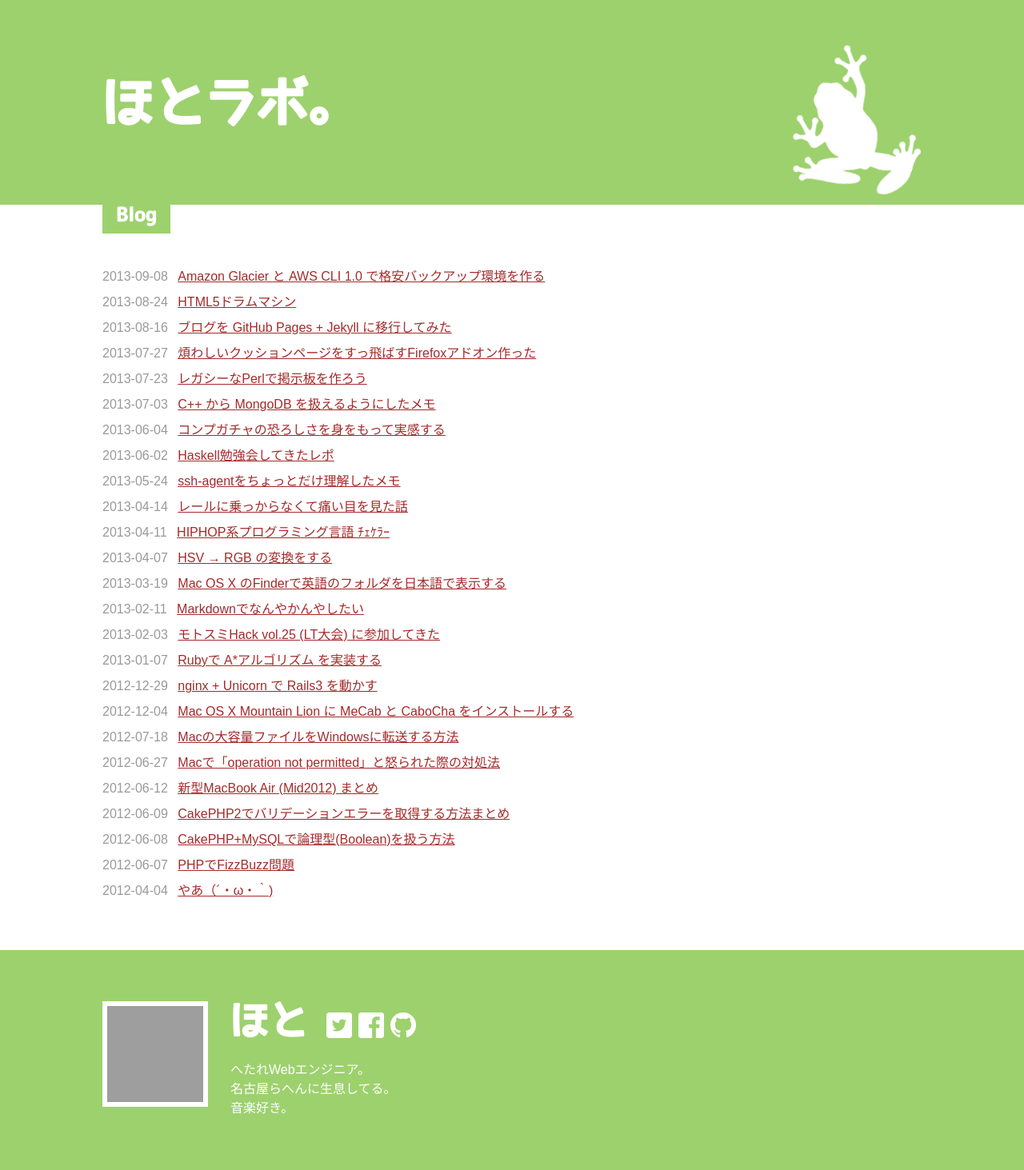
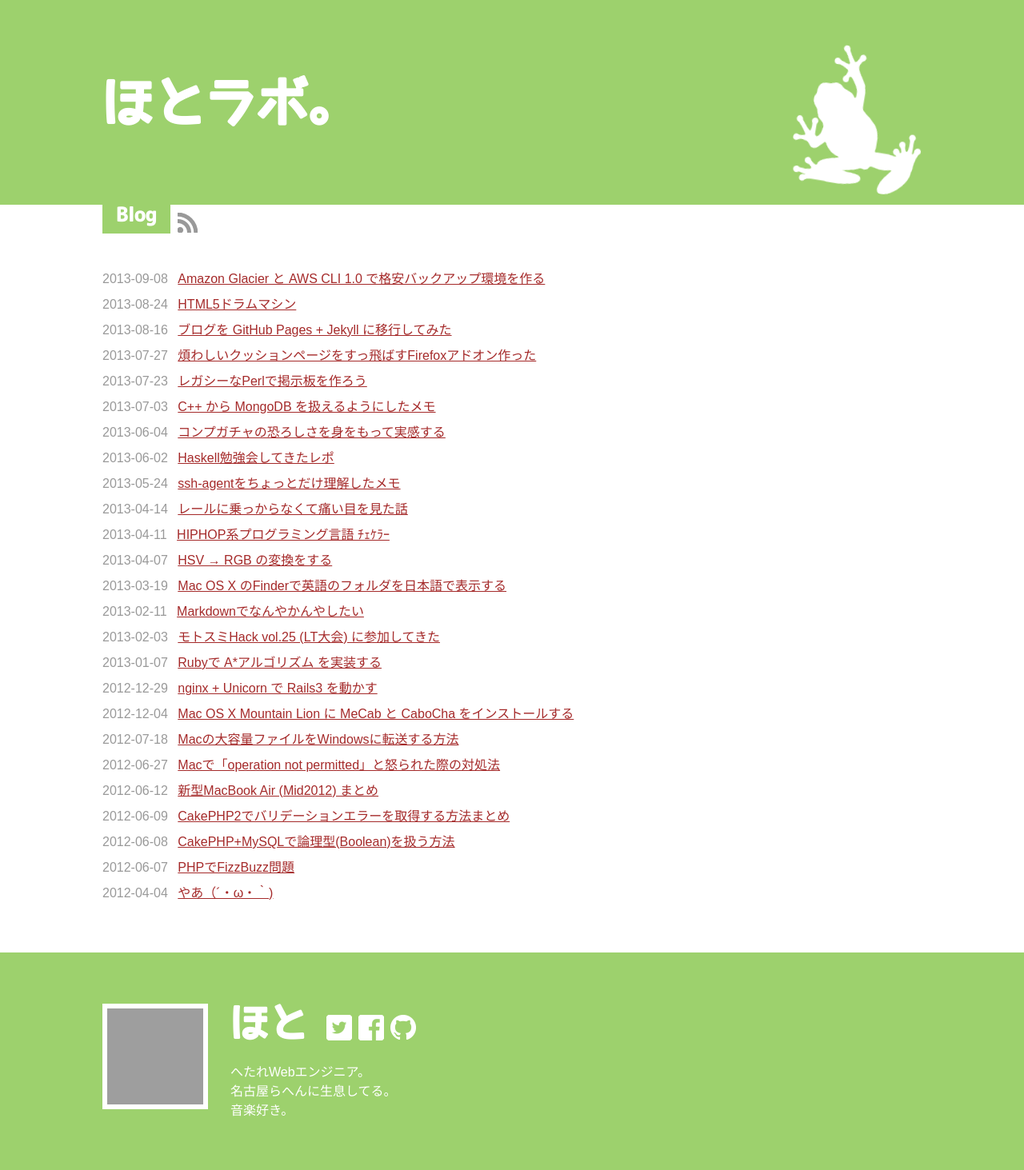
Before and after one commit to hoto17296/blog, a Jekyll site: the page built from index.html, in a window 1280 px wide. Shown: the whole page at 80% size. Built offline with Jekyll 4.4.1, drawn with Linux system fonts in a browser that asks for light colours; Markdown is read by kramdown in place of the engine named in the settings; comment, search, counter and statistics services are not loaded; grey boxes are pictures that could not be loaded.

Commit message:
feed button

```diff
--- a/_layouts/default.html
+++ b/_layouts/default.html
@@ -15,6 +15,7 @@
   <title>{{ page.title }}</title>
 
   <link rel="icon" href="/favicon.ico" sizes="16x16" type="image/vnd.microsoft.icon">
+  <link rel="alternate" type="application/atom+xml" title="{{ site.name }}" href="/feed.xml">
   <link rel="stylesheet" href="/assets/general.css" media="all" type="text/css" />
   <link rel="stylesheet" href="/assets/post.css" media="all" type="text/css" />
   <link rel="stylesheet" href="/assets/syntax.css" media="all" type="text/css" />
--- a/assets/general.css
+++ b/assets/general.css
@@ -50,6 +50,22 @@
   vertical-align: top;
   color: #fff;
   background-color: #9dd16d;
+}
+
+#feed {
+  display: inline-block;
+  margin: 10px 0 0 5px;
+  height: 25px;
+  width: 25px;
+  background-image: url(feed.png);
+}
+
+#feed:hover {
+  background-position: bottom;
+}
+
+#feed span {
+  display: none;
 }
 
 #posts {
--- a/index.html
+++ b/index.html
@@ -4,6 +4,9 @@
 ---
 
     <h2 class='tab'>Blog</h2>
+    <a id="feed" href="/feed.xml" title="RSS feed">
+      <span>RSS feed</span>
+    </a>
     <ul id="posts">
       {% for post in site.posts %}
       <li>
```
Also changed, not shown: assets/feed.png (added), 1 other file.
